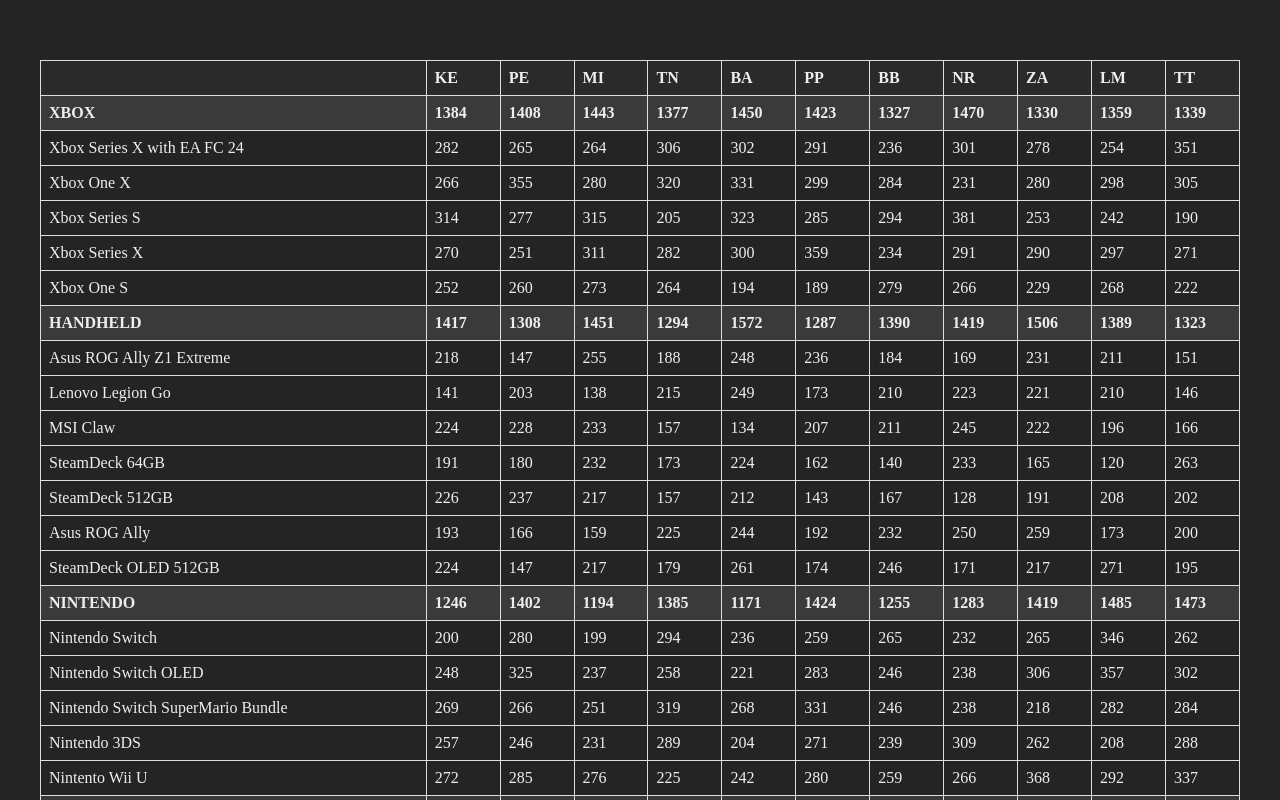
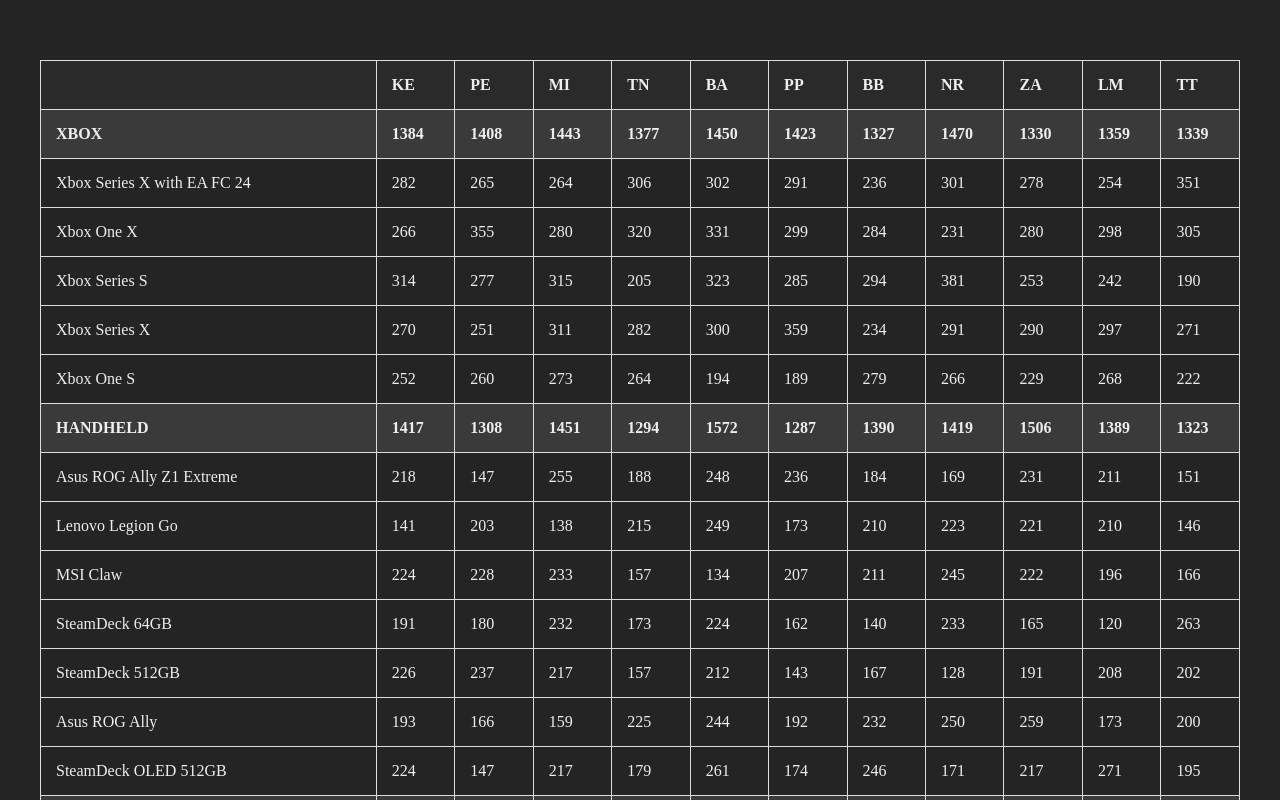
Before and after one commit to lubos-machaj/vue-app-sales-table, a Vue app: page / in a window 1280 px wide. Shown: the top 800 px of the page. Built offline with nearby package versions, Linux system fonts and the light colour scheme.

Commit message:
refactoring, types

```diff
--- a/src/App.vue
+++ b/src/App.vue
@@ -1,11 +1,9 @@
-<script setup lang="ts">
-import SalesTable from './components/SalesTable.vue'
-</script>
-
 <template>
   <main>
     <SalesTable />
   </main>
 </template>
 
-<style scoped></style>
+<script setup lang="ts">
+  import SalesTable from './components/SalesTable/SalesTable.vue'
+</script>
--- a/src/components/SalesTable.vue
+++ /dev/null
@@ -1,182 +0,0 @@
-<template>
-  <table v-if="filteredData.length">
-    <thead>
-      <tr>
-        <th />
-        <th v-for="store in stores" :key="store" @click="sortColumn(store)">{{ store }}</th>
-      </tr>
-    </thead>
-    <tbody :key="componentKey">
-      <template v-for="category in getCategories()" :key="category">
-        <tr class="category">
-          <td>{{ category }}</td>
-          <td v-for="store in stores" :key="store">
-            {{ getPiecesByCategory(category, store) }}
-          </td>
-        </tr>
-        <tr v-for="product in getProducts(category)" :key="product">
-          <td>{{ product }}</td>
-          <td v-for="store in stores" :key="store">
-            {{ getPiecesByProduct(product, store) }}
-          </td>
-        </tr>
-      </template>
-    </tbody>
-  </table>
-</template>
-
-<script setup lang="ts">
-type DataType = {
-  product: string
-  pcs: number
-  category: string
-  store: string
-}
-
-import { ref, onMounted } from 'vue'
-
-// Data
-const groupedData: DataType = ref([])
-const filteredData: DataType = ref([])
-
-// Collections
-const categories = ref([])
-const stores = ref([])
-
-// Sorting
-const sortedStore = ref('')
-const sortedStoreOrder = ref('')
-
-// Key for re-rendering
-const componentKey = ref([0])
-
-const groupData = (data) => {
-  // Group by product & store
-  return Object.values(
-    data.reduce((acc, curr) => {
-      // Unique key for grouping
-      const key = `${curr.store}-${curr.product}`
-      if (!acc[key]) {
-        // Initialize entry
-        acc[key] = { ...curr }
-      } else {
-        // Sum up pcs
-        acc[key].pcs += curr.pcs
-      }
-      return acc
-    }, {}),
-  )
-}
-
-const extractUniqueValues = (data, key) => {
-  return [...new Set(data.map((item) => item[key]))]
-}
-
-const getPiecesByCategory = (category, store) => {
-  return (
-    filteredData.value.reduce((acc, curr) => {
-      if (curr.category === category && curr.store === store) {
-        acc += curr.pcs
-      }
-      return acc
-    }, 0) || 0
-  )
-}
-
-const getCategories = () => {
-  if (sortedStore.value) {
-    return Object.entries(
-      filteredData.value
-        .filter((item) => item.store === sortedStore.value)
-        .reduce((acc, item) => {
-          acc[item.category] = (acc[item.category] || 0) + item.pcs
-          return acc
-        }, {}),
-    )
-      .sort((a, b) => {
-        if (sortedStoreOrder.value === 'asc') {
-          return a[1] - b[1]
-        } else {
-          return b[1] - a[1]
-        }
-      })
-      .map((item) => item[0])
-  } else {
-    return categories.value
-  }
-}
-
-const getProducts = (category) => {
-  return extractUniqueValues(
-    filteredData.value.filter((item) => item.category === category),
-    'product',
-  )
-}
-
-const getPiecesByProduct = (product, store) => {
-  return (
-    filteredData.value.find((item) => item.product === product && item.store === store)?.pcs || 0
-  )
-}
-
-const sortColumn = (store, order = 'asc') => {
-  sortedStore.value = store
-  sortedStoreOrder.value = order
-  const sortedStoreData = groupedData.value
-    .filter((item) => item.store === store)
-    .sort((a, b) => {
-      if (order === 'asc') {
-        return a.pcs - b.pcs
-      } else {
-        return b.pcs - a.pcs
-      }
-    })
-  const otherData = groupedData.value.filter((item) => item.store !== store)
-  filteredData.value = [...sortedStoreData, ...otherData]
-  componentKey.value += 1
-}
-
-onMounted(() => {
-  fetch('./data/fe-data.json')
-    .then((response) => response.json())
-    .then((data) => {
-      groupedData.value = groupData(data)
-      filteredData.value = groupedData.value
-      categories.value = extractUniqueValues(data, 'category')
-      stores.value = extractUniqueValues(data, 'store')
-    })
-    .catch((error) => {
-      console.error('Error:', error)
-    })
-})
-</script>
-
-<style scoped>
-table {
-  width: 100%;
-  border-collapse: collapse;
-  margin-top: 20px;
-}
-
-th,
-td {
-  border: 1px solid #ddd;
-  padding: 8px;
-  text-align: left;
-}
-
-th {
-  background-color: #2a2a2a;
-  font-weight: bold;
-  &:hover {
-    background-color: #595959;
-    cursor: pointer;
-  }
-}
-
-.category {
-  background-color: #3a3a3a;
-  font-weight: bold;
-  text-transform: uppercase;
-}
-</style>
--- /dev/null
+++ b/src/components/SalesTable/SalesTable.vue
@@ -0,0 +1,205 @@
+<template>
+  <table v-if="filteredData.length">
+    <thead>
+      <tr>
+        <th />
+        <th
+          v-for="store in stores"
+          :key="store"
+          @click="sortColumn(store)"
+        >
+          {{ store }}
+        </th>
+      </tr>
+    </thead>
+    <tbody>
+      <template
+        v-for="category in getCategories"
+        :key="category"
+      >
+        <tr class="category">
+          <td>{{ category }}</td>
+          <td
+            v-for="store in stores"
+            :key="store"
+          >
+            {{ getPiecesByCategory(category, store) }}
+          </td>
+        </tr>
+        <tr
+          v-for="product in getProducts(category)"
+          :key="`${category}-${product}`"
+        >
+          <td>{{ product }}</td>
+          <td
+            v-for="store in stores"
+            :key="store"
+          >
+            {{ getPiecesByProduct(product, store) }}
+          </td>
+        </tr>
+      </template>
+    </tbody>
+  </table>
+</template>
+
+<script setup lang="ts">
+  type DataType = {
+    product: string
+    pcs: number
+    category: string
+    store: string
+  }
+
+  type Order = 'asc' | 'desc'
+
+  enum OrderEnum {
+    ASC = 'asc',
+    DESC = 'desc',
+  }
+
+  import { ref, onMounted, computed } from 'vue'
+
+  // Data
+  const groupedData = ref<DataType[]>([])
+  const filteredData = ref<DataType[]>([])
+
+  // Collections
+  const categories = ref<string[]>([])
+  const stores = ref<string[]>([])
+
+  // Sorting
+  const sortedStore = ref('')
+  const sortedStoreOrder = ref('')
+
+  /**
+   * Group by product & store
+   */
+  const groupData = (data: DataType[]): DataType[] => {
+    return Object.values(
+      data.reduce((acc: { [key: string]: DataType }, curr) => {
+        // Unique key for grouping
+        const key = `${curr.store}-${curr.product}`
+        if (!acc[key]) {
+          // Initialize entry
+          acc[key] = { ...curr }
+        } else {
+          // Sum up pcs
+          acc[key].pcs += curr.pcs
+        }
+        return acc
+      }, {}),
+    )
+  }
+
+  const extractUniqueValues = (data: DataType[], key: keyof DataType): string[] => {
+    return [...new Set(data.map((item) => item[key]))] as string[]
+  }
+
+  const getPiecesByCategory = (category: string, store: string): number => {
+    return (
+      filteredData.value.reduce((acc, curr) => {
+        if (curr.category === category && curr.store === store) {
+          acc += curr.pcs
+        }
+        return acc
+      }, 0) || 0
+    )
+  }
+
+  const getPiecesByProduct = (product: string, store: string): number => {
+    return (
+      filteredData.value.find((item) => item.product === product && item.store === store)?.pcs || 0
+    )
+  }
+
+  const getCategories = computed((): string[] => {
+    if (sortedStore.value) {
+      return Object.entries(
+        filteredData.value
+          .filter((item) => item.store === sortedStore.value)
+          .reduce((acc: { [key: string]: number }, item) => {
+            acc[item.category] = (acc[item.category] || 0) + item.pcs
+            return acc
+          }, {}),
+      )
+        .sort((a, b) => {
+          if (sortedStoreOrder.value === OrderEnum.ASC) {
+            return a[1] - b[1]
+          } else {
+            return b[1] - a[1]
+          }
+        })
+        .map((item) => item[0])
+    } else {
+      return categories.value
+    }
+  })
+
+  const getProducts = (category: string): string[] => {
+    return extractUniqueValues(
+      filteredData.value.filter((item) => item.category === category),
+      'product',
+    )
+  }
+
+  const sortColumn = (store: string, order: Order = OrderEnum.ASC): void => {
+    sortedStore.value = store
+    sortedStoreOrder.value = order
+    const sortedStoreData = groupedData.value
+      .filter((item) => item.store === store)
+      .sort((a, b) => {
+        if (order === OrderEnum.ASC) {
+          return a.pcs - b.pcs
+        } else {
+          return b.pcs - a.pcs
+        }
+      })
+    const otherData = groupedData.value.filter((item) => item.store !== store)
+    filteredData.value = [...sortedStoreData, ...otherData]
+  }
+
+  onMounted(() => {
+    fetch('./data/fe-data.json')
+      .then((response) => response.json())
+      .then((data) => {
+        groupedData.value = groupData(data)
+        filteredData.value = groupedData.value
+        categories.value = extractUniqueValues(data, 'category')
+        stores.value = extractUniqueValues(data, 'store')
+      })
+      .catch((error) => {
+        console.error('Error:', error)
+      })
+  })
+</script>
+
+<style scoped>
+  table {
+    width: 100%;
+    border-collapse: collapse;
+    margin-top: 20px;
+  }
+
+  th,
+  td {
+    border: 1px solid #ddd;
+    padding: 15px;
+    text-align: left;
+  }
+
+  th {
+    background-color: #2a2a2a;
+    font-weight: bold;
+    &:hover {
+      background-color: #595959;
+      cursor: pointer;
+    }
+  }
+
+  .category {
+    background-color: #3a3a3a;
+    font-weight: bold;
+    text-transform: uppercase;
+  }
+</style>
```
Also changed, not shown: .prettierrc.json.
